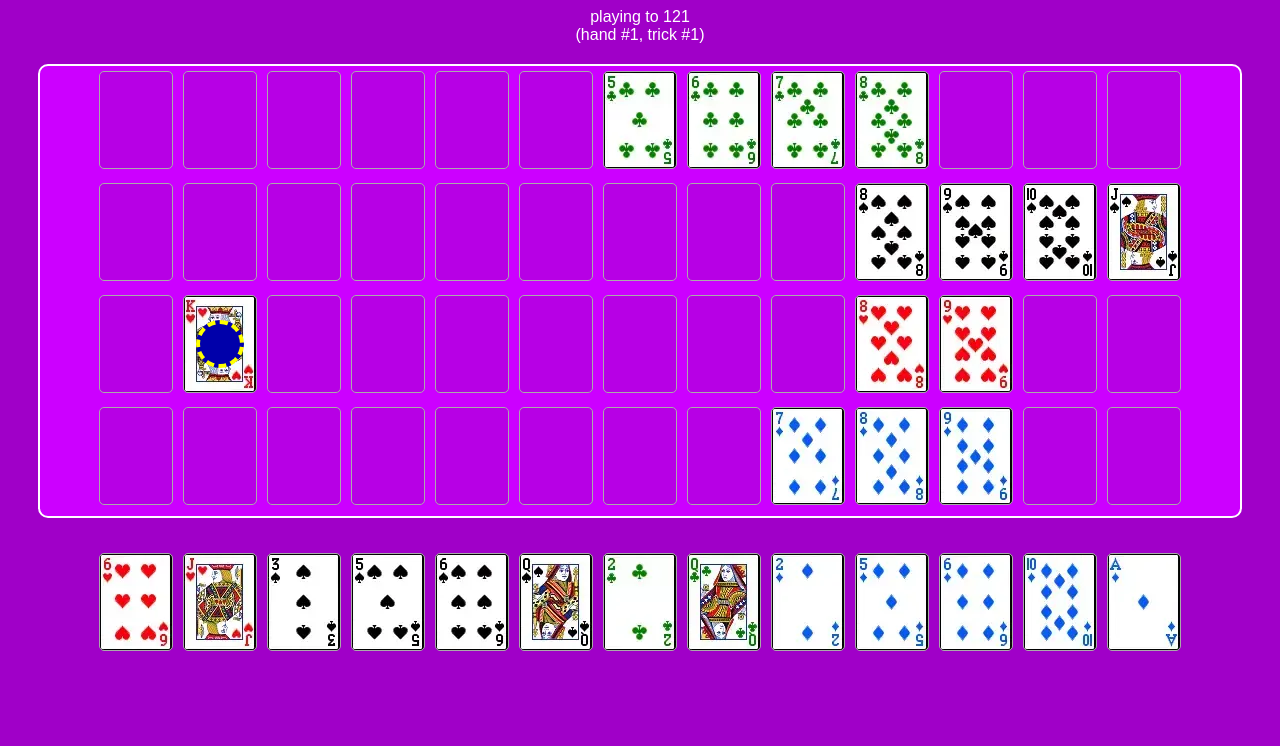
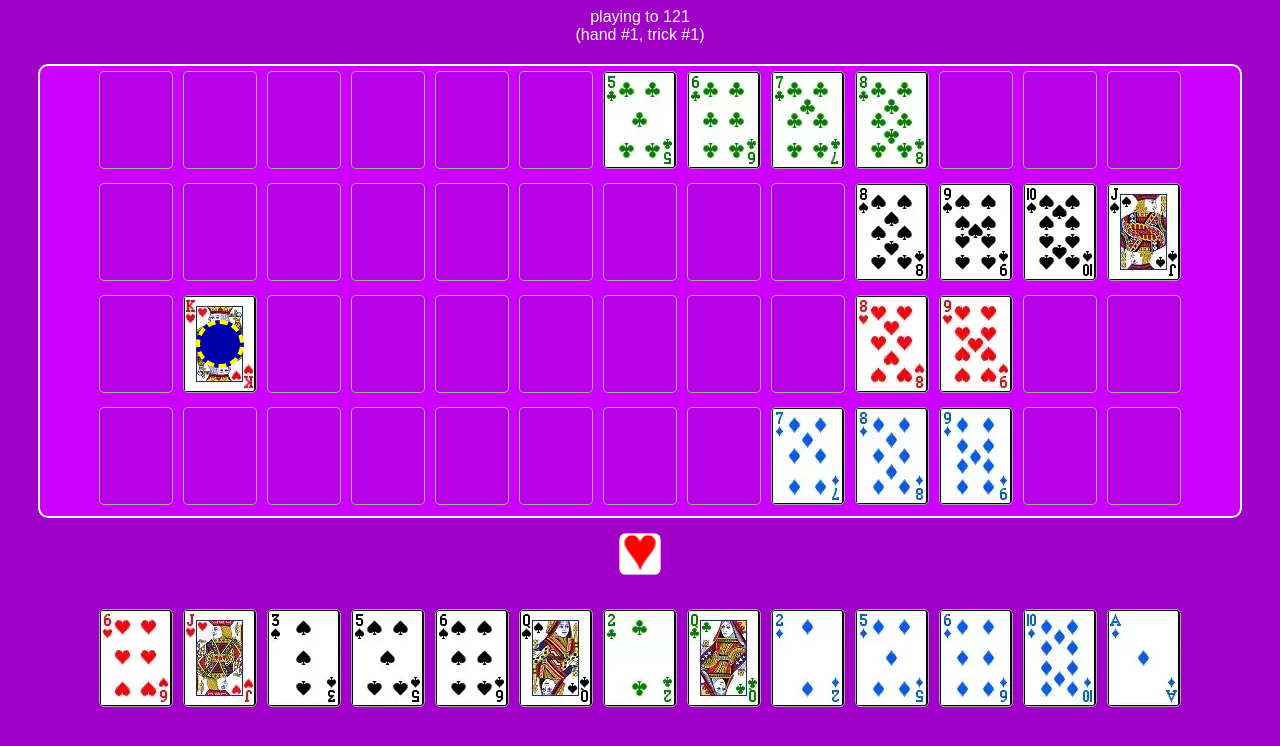
Before and after one commit to ADBond/witan, a website built with Vite: page index.html in a window 1280 px wide. Built offline with nearby package versions, Linux system fonts and the light colour scheme.

Commit message:
trump suit logic

```diff
--- a/index.html
+++ b/index.html
@@ -25,6 +25,8 @@
     <div class="game-board" id="game-board">
     </div>
 
+    <div id="trumps"></div>
+
     <div class="hand">
         <div id="player-hand"></div>
     </div>
--- a/public/style.css
+++ b/public/style.css
@@ -35,6 +35,16 @@ body {
 .card-absent {
     background-image: none;
     background-color: rgba(0, 0, 0, 0.1);
+}
+
+.suit-icon {
+    background-image: url('card_suits.png');
+    background-color: rgb(255, 255, 255);
+    display: inline-block;
+    border-radius: 5px;
+    width: 32px;
+    height: 32px;
+    transform: scale(1.3);
 }
 
 .marker {
--- a/src/game/grid.ts
+++ b/src/game/grid.ts
@@ -118,6 +118,12 @@ export class Grid {
         );
     }
 
+    get permanentGrid(): GridEntry[] {
+        return this.allCards.filter(
+            gridEntry => this.isInPermanentGrid(gridEntry.card)
+        );
+    }
+
 
 // what about something like:
 // 234
@@ -143,8 +149,21 @@ export class Grid {
         // current rules:
         // shortest suit
         // ties broken by a fixed suit hierarchy
-        // TODO - for now we fix a single trump while we hook up the business
-        return getSuits()[0];
+        const permanentGrid = this.permanentGrid;
+        const allSuits = getSuits();
+        const suitLengths: [Suit, number][] = allSuits.map(
+            suit => [
+                suit,
+                permanentGrid.filter(
+                    gridEntry => Suit.suitEquals(gridEntry.card.suit, suit)
+                ).length
+            ]
+        )
+        suitLengths.sort(
+            (s1, s2) => (-10 * s1[1] + s1[0].rankForTrumpPreference) - (-10 * s2[1] + s2[0].rankForTrumpPreference)
+        )
+        // final entry is our trump suit
+        return suitLengths[suitLengths.length - 1][0];
     }
 
     isInPermanentGrid(card: Card): boolean {
--- a/src/interface/render.ts
+++ b/src/interface/render.ts
@@ -1,4 +1,4 @@
-import { createCardElement } from './ui';
+import { createCardElement, createSuitElement } from './ui';
 import { GameStateForUI, state } from '../game/gamestate';
 import { PlayerName, playerNameArr } from '../game/player';
 import { renderGrid } from './grid';
@@ -24,7 +24,9 @@ export async function renderState(state: GameStateForUI) {
     )
   });
 
-
+  const trumpEl = document.getElementById('trumps')!;
+  trumpEl.innerHTML = '';
+  trumpEl.appendChild(createSuitElement(state.grid.trumpSuit.toStringShort()));
 
   // game status - config
   document.getElementById('config')!.innerText = `playing to ${state.target}`;
```
Also changed, not shown: public/card_suits.png (added).
